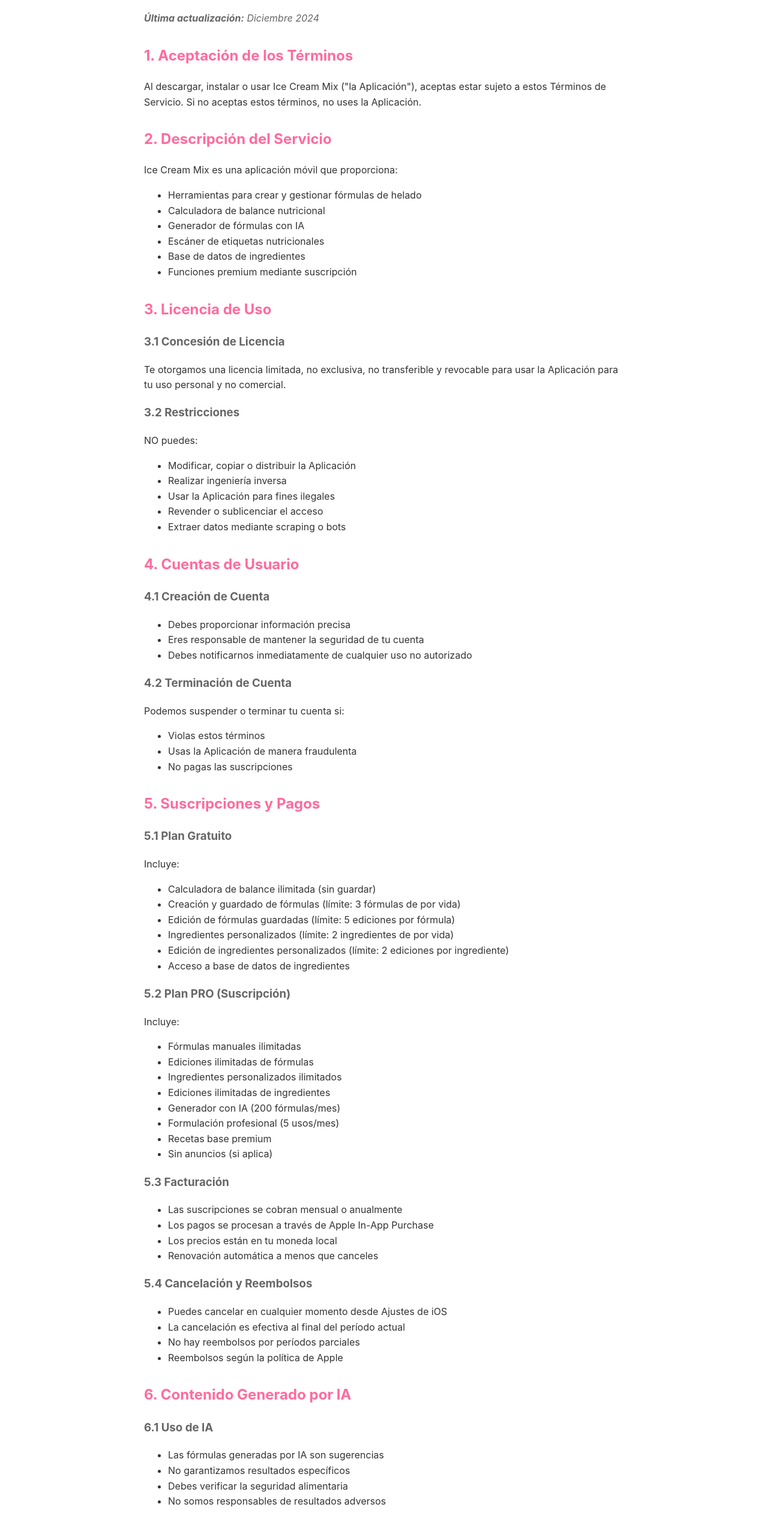
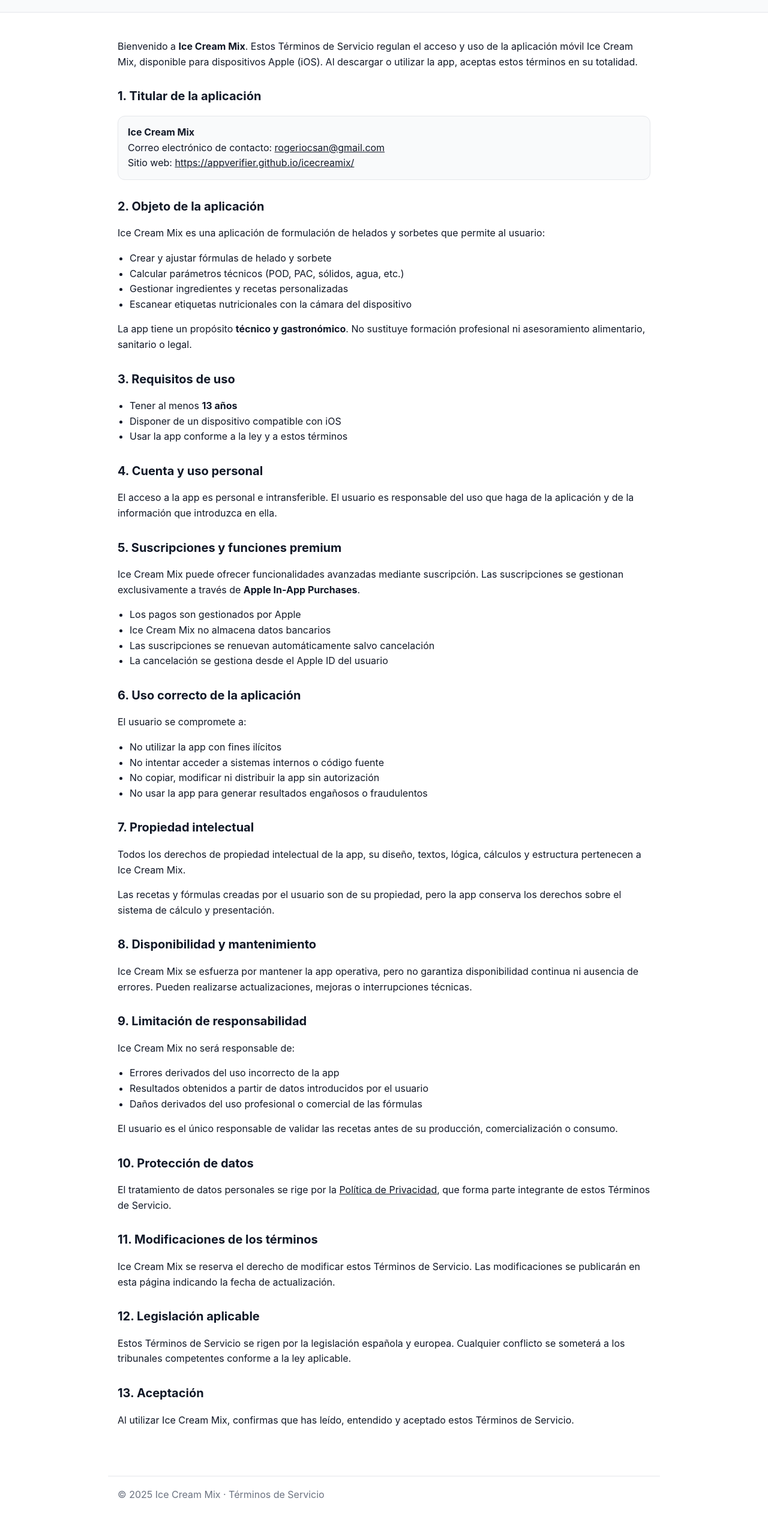
Before and after one commit to Appverifier/icecreamix, a plain HTML site: page terms-of-service.html in a window 1280 px wide. Shown: the part 109-2641 px from the top of the page at 60% size. Drawn offline with Linux system fonts and the light colour scheme.

Commit message:
Add files via upload

```diff
--- a/terms-of-service.html
+++ b/terms-of-service.html
@@ -1,264 +1,241 @@
-<!DOCTYPE html>
+<!doctype html>
 <html lang="es">
 
 <head>
-    <meta charset="UTF-8">
-    <meta name="viewport" content="width=device-width, initial-scale=1.0">
-    <title>Términos de Servicio - Ice Cream Mix</title>
+    <meta charset="utf-8" />
+    <meta name="viewport" content="width=device-width,initial-scale=1" />
+    <title>Términos de Servicio – Ice Cream Mix</title>
+    <meta name="description" content="Términos de Servicio de Ice Cream Mix (iOS). Última actualización: 22/12/2025." />
     <style>
+        :root {
+            --bg: #ffffff;
+            --fg: #111827;
+            --muted: #6b7280;
+            --card: #f9fafb;
+            --border: #e5e7eb;
+            --accent: #111827;
+        }
+
+        * {
+            box-sizing: border-box
+        }
+
         body {
-            font-family: -apple-system, BlinkMacSystemFont, 'Segoe UI', Roboto, Oxygen, Ubuntu, Cantarell, sans-serif;
-            line-height: 1.6;
-            max-width: 800px;
+            margin: 0;
+            font-family: -apple-system, BlinkMacSystemFont, "Segoe UI", Roboto, Arial, "Noto Sans", "Apple Color Emoji", "Segoe UI Emoji";
+            background: var(--bg);
+            color: var(--fg);
+            line-height: 1.6
+        }
+
+        header {
+            padding: 32px 16px;
+            border-bottom: 1px solid var(--border);
+            background: var(--card)
+        }
+
+        main {
+            max-width: 920px;
             margin: 0 auto;
-            padding: 20px;
-            color: #333;
+            padding: 28px 16px 64px
         }
 
         h1 {
-            color: #FF6B9D;
-            border-bottom: 3px solid #FF6B9D;
-            padding-bottom: 10px;
+            margin: 0 0 6px;
+            font-size: 28px;
+            line-height: 1.2
+        }
+
+        .updated {
+            margin: 0;
+            color: var(--muted)
         }
 
         h2 {
-            color: #FF6B9D;
-            margin-top: 30px;
+            margin-top: 28px;
+            font-size: 20px
         }
 
-        h3 {
-            color: #666;
+        p,
+        li {
+            font-size: 16px
         }
 
-        .update-date {
-            color: #666;
-            font-style: italic;
+        ul {
+            padding-left: 20px
         }
 
-        .placeholder {
-            background-color: #fff3cd;
-            padding: 2px 6px;
-            border-radius: 3px;
-            font-weight: bold;
+        .box {
+            border: 1px solid var(--border);
+            background: var(--card);
+            padding: 14px 16px;
+            border-radius: 12px
+        }
+
+        .note {
+            color: var(--muted);
+            font-size: 14px;
+            margin-top: 6px
         }
 
         a {
-            color: #FF6B9D;
+            color: var(--accent);
+            text-decoration: underline
+        }
+
+        footer {
+            max-width: 920px;
+            margin: 0 auto;
+            padding: 18px 16px 40px;
+            color: var(--muted);
+            border-top: 1px solid var(--border)
         }
     </style>
 </head>
 
 <body>
-    <h1>Términos de Servicio - Ice Cream Mix</h1>
-    <p class="update-date"><strong>Última actualización:</strong> Diciembre 2024</p>
+    <header>
+        <div style="max-width:920px;margin:0 auto;">
+            <h1>Términos de Servicio – Ice Cream Mix</h1>
+            <p class="updated"><strong>Última actualización:</strong> 22/12/2025</p>
+        </div>
+    </header>
 
-    <h2>1. Aceptación de los Términos</h2>
-    <p>Al descargar, instalar o usar Ice Cream Mix ("la Aplicación"), aceptas estar sujeto a estos Términos de Servicio.
-        Si no aceptas estos términos, no uses la Aplicación.</p>
+    <main>
+        <p>
+            Bienvenido a <strong>Ice Cream Mix</strong>. Estos Términos de Servicio regulan el acceso y uso
+            de la aplicación móvil Ice Cream Mix, disponible para dispositivos Apple (iOS).
+            Al descargar o utilizar la app, aceptas estos términos en su totalidad.
+        </p>
 
-    <h2>2. Descripción del Servicio</h2>
-    <p>Ice Cream Mix es una aplicación móvil que proporciona:</p>
-    <ul>
-        <li>Herramientas para crear y gestionar fórmulas de helado</li>
-        <li>Calculadora de balance nutricional</li>
-        <li>Generador de fórmulas con IA</li>
-        <li>Escáner de etiquetas nutricionales</li>
-        <li>Base de datos de ingredientes</li>
-        <li>Funciones premium mediante suscripción</li>
-    </ul>
+        <h2>1. Titular de la aplicación</h2>
+        <div class="box">
+            <p style="margin:0;">
+                <strong>Ice Cream Mix</strong><br />
+                Correo electrónico de contacto:
+                <a href="mailto:rogeriocsan@gmail.com">rogeriocsan@gmail.com</a><br />
+                Sitio web:
+                <a href="https://appverifier.github.io/icecreamix/" rel="noopener noreferrer">
+                    https://appverifier.github.io/icecreamix/
+                </a>
+            </p>
+        </div>
 
-    <h2>3. Licencia de Uso</h2>
+        <h2>2. Objeto de la aplicación</h2>
+        <p>
+            Ice Cream Mix es una aplicación de formulación de helados y sorbetes que permite al usuario:
+        </p>
+        <ul>
+            <li>Crear y ajustar fórmulas de helado y sorbete</li>
+            <li>Calcular parámetros técnicos (POD, PAC, sólidos, agua, etc.)</li>
+            <li>Gestionar ingredientes y recetas personalizadas</li>
+            <li>Escanear etiquetas nutricionales con la cámara del dispositivo</li>
+        </ul>
+        <p>
+            La app tiene un propósito <strong>técnico y gastronómico</strong>.
+            No sustituye formación profesional ni asesoramiento alimentario, sanitario o legal.
+        </p>
 
-    <h3>3.1 Concesión de Licencia</h3>
-    <p>Te otorgamos una licencia limitada, no exclusiva, no transferible y revocable para usar la Aplicación para tu uso
-        personal y no comercial.</p>
+        <h2>3. Requisitos de uso</h2>
+        <ul>
+            <li>Tener al menos <strong>13 años</strong></li>
+            <li>Disponer de un dispositivo compatible con iOS</li>
+            <li>Usar la app conforme a la ley y a estos términos</li>
+        </ul>
 
-    <h3>3.2 Restricciones</h3>
-    <p>NO puedes:</p>
-    <ul>
-        <li>Modificar, copiar o distribuir la Aplicación</li>
-        <li>Realizar ingeniería inversa</li>
-        <li>Usar la Aplicación para fines ilegales</li>
-        <li>Revender o sublicenciar el acceso</li>
-        <li>Extraer datos mediante scraping o bots</li>
-    </ul>
+        <h2>4. Cuenta y uso personal</h2>
+        <p>
+            El acceso a la app es personal e intransferible.
+            El usuario es responsable del uso que haga de la aplicación y de la información que introduzca en ella.
+        </p>
 
-    <h2>4. Cuentas de Usuario</h2>
+        <h2>5. Suscripciones y funciones premium</h2>
+        <p>
+            Ice Cream Mix puede ofrecer funcionalidades avanzadas mediante suscripción.
+            Las suscripciones se gestionan exclusivamente a través de
+            <strong>Apple In-App Purchases</strong>.
+        </p>
+        <ul>
+            <li>Los pagos son gestionados por Apple</li>
+            <li>Ice Cream Mix no almacena datos bancarios</li>
+            <li>Las suscripciones se renuevan automáticamente salvo cancelación</li>
+            <li>La cancelación se gestiona desde el Apple ID del usuario</li>
+        </ul>
 
-    <h3>4.1 Creación de Cuenta</h3>
-    <ul>
-        <li>Debes proporcionar información precisa</li>
-        <li>Eres responsable de mantener la seguridad de tu cuenta</li>
-        <li>Debes notificarnos inmediatamente de cualquier uso no autorizado</li>
-    </ul>
+        <h2>6. Uso correcto de la aplicación</h2>
+        <p>El usuario se compromete a:</p>
+        <ul>
+            <li>No utilizar la app con fines ilícitos</li>
+            <li>No intentar acceder a sistemas internos o código fuente</li>
+            <li>No copiar, modificar ni distribuir la app sin autorización</li>
+            <li>No usar la app para generar resultados engañosos o fraudulentos</li>
+        </ul>
 
-    <h3>4.2 Terminación de Cuenta</h3>
-    <p>Podemos suspender o terminar tu cuenta si:</p>
-    <ul>
-        <li>Violas estos términos</li>
-        <li>Usas la Aplicación de manera fraudulenta</li>
-        <li>No pagas las suscripciones</li>
-    </ul>
+        <h2>7. Propiedad intelectual</h2>
+        <p>
+            Todos los derechos de propiedad intelectual de la app, su diseño, textos, lógica,
+            cálculos y estructura pertenecen a Ice Cream Mix.
+        </p>
+        <p>
+            Las recetas y fórmulas creadas por el usuario son de su propiedad,
+            pero la app conserva los derechos sobre el sistema de cálculo y presentación.
+        </p>
 
-    <h2>5. Suscripciones y Pagos</h2>
+        <h2>8. Disponibilidad y mantenimiento</h2>
+        <p>
+            Ice Cream Mix se esfuerza por mantener la app operativa, pero no garantiza
+            disponibilidad continua ni ausencia de errores.
+            Pueden realizarse actualizaciones, mejoras o interrupciones técnicas.
+        </p>
 
-    <h3>5.1 Plan Gratuito</h3>
-    <p>Incluye:</p>
-    <ul>
-        <li>Calculadora de balance ilimitada (sin guardar)</li>
-        <li>Creación y guardado de fórmulas (límite: 3 fórmulas de por vida)</li>
-        <li>Edición de fórmulas guardadas (límite: 5 ediciones por fórmula)</li>
-        <li>Ingredientes personalizados (límite: 2 ingredientes de por vida)</li>
-        <li>Edición de ingredientes personalizados (límite: 2 ediciones por ingrediente)</li>
-        <li>Acceso a base de datos de ingredientes</li>
-    </ul>
-    <h3>5.2 Plan PRO (Suscripción)</h3>
-    <p>Incluye:</p>
-    <ul>
-        <li>Fórmulas manuales ilimitadas</li>
-        <li>Ediciones ilimitadas de fórmulas</li>
-        <li>Ingredientes personalizados ilimitados</li>
-        <li>Ediciones ilimitadas de ingredientes</li>
-        <li>Generador con IA (200 fórmulas/mes)</li>
-        <li>Formulación profesional (5 usos/mes)</li>
-        <li>Recetas base premium</li>
-        <li>Sin anuncios (si aplica)</li>
-    </ul>
-    <h3>5.3 Facturación</h3>
-    <ul>
-        <li>Las suscripciones se cobran mensual o anualmente</li>
-        <li>Los pagos se procesan a través de Apple In-App Purchase</li>
-        <li>Los precios están en tu moneda local</li>
-        <li>Renovación automática a menos que canceles</li>
-    </ul>
+        <h2>9. Limitación de responsabilidad</h2>
+        <p>
+            Ice Cream Mix no será responsable de:
+        </p>
+        <ul>
+            <li>Errores derivados del uso incorrecto de la app</li>
+            <li>Resultados obtenidos a partir de datos introducidos por el usuario</li>
+            <li>Daños derivados del uso profesional o comercial de las fórmulas</li>
+        </ul>
+        <p>
+            El usuario es el único responsable de validar las recetas antes de su producción,
+            comercialización o consumo.
+        </p>
 
-    <h3>5.4 Cancelación y Reembolsos</h3>
-    <ul>
-        <li>Puedes cancelar en cualquier momento desde Ajustes de iOS</li>
-        <li>La cancelación es efectiva al final del período actual</li>
-        <li>No hay reembolsos por períodos parciales</li>
-        <li>Reembolsos según la política de Apple</li>
-    </ul>
+        <h2>10. Protección de datos</h2>
+        <p>
+            El tratamiento de datos personales se rige por la
+            <a href="privacy-policy.html">Política de Privacidad</a>,
+            que forma parte integrante de estos Términos de Servicio.
+        </p>
 
-    <h2>6. Contenido Generado por IA</h2>
+        <h2>11. Modificaciones de los términos</h2>
+        <p>
+            Ice Cream Mix se reserva el derecho de modificar estos Términos de Servicio.
+            Las modificaciones se publicarán en esta página indicando la fecha de actualización.
+        </p>
 
-    <h3>6.1 Uso de IA</h3>
-    <ul>
-        <li>Las fórmulas generadas por IA son sugerencias</li>
-        <li>No garantizamos resultados específicos</li>
-        <li>Debes verificar la seguridad alimentaria</li>
-        <li>No somos responsables de resultados adversos</li>
-    </ul>
+        <h2>12. Legislación aplicable</h2>
+        <p>
+            Estos Términos de Servicio se rigen por la legislación española y europea.
+            Cualquier conflicto se someterá a los tribunales competentes conforme a la ley aplicable.
+        </p>
 
-    <h3>6.2 Limitaciones</h3>
-    <ul>
-        <li>La IA puede cometer errores</li>
-        <li>Las fórmulas deben ser revisadas por profesionales</li>
-        <li>No sustituye el conocimiento profesional de heladería</li>
-    </ul>
+        <h2>13. Aceptación</h2>
+        <p>
+            Al utilizar Ice Cream Mix, confirmas que has leído, entendido y aceptado
+            estos Términos de Servicio.
+        </p>
+    </main>
 
-    <h2>7. Propiedad Intelectual</h2>
-
-    <h3>7.1 Nuestra Propiedad</h3>
-    <p>La Aplicación, diseño, código, contenido y marca son propiedad nuestra y están protegidos por derechos de autor.
-    </p>
-
-    <h3>7.2 Tu Contenido</h3>
-    <ul>
-        <li>Mantienes los derechos sobre tus fórmulas</li>
-        <li>Nos otorgas licencia para almacenar y procesar tus datos</li>
-        <li>Podemos usar datos agregados y anónimos para mejorar el servicio</li>
-    </ul>
-
-    <h2>8. Descargo de Responsabilidad</h2>
-
-    <h3>8.1 "TAL CUAL"</h3>
-    <p>La Aplicación se proporciona "tal cual" sin garantías de ningún tipo.</p>
-
-    <h3>8.2 Seguridad Alimentaria</h3>
-    <ul>
-        <li>No garantizamos la seguridad de las fórmulas generadas</li>
-        <li>Eres responsable de verificar ingredientes y proporciones</li>
-        <li>Consulta con profesionales antes de producción comercial</li>
-    </ul>
-
-    <h3>8.3 Disponibilidad</h3>
-    <ul>
-        <li>No garantizamos disponibilidad 100%</li>
-        <li>Podemos realizar mantenimiento sin previo aviso</li>
-        <li>Podemos modificar o discontinuar funciones</li>
-    </ul>
-
-    <h2>9. Limitación de Responsabilidad</h2>
-    <p>En la máxima medida permitida por ley:</p>
-    <ul>
-        <li>No somos responsables de daños indirectos o consecuentes</li>
-        <li>Nuestra responsabilidad máxima es el monto pagado en los últimos 12 meses</li>
-        <li>No somos responsables de pérdida de datos o beneficios</li>
-    </ul>
-
-    <h2>10. Indemnización</h2>
-    <p>Aceptas indemnizarnos de cualquier reclamación derivada de:</p>
-    <ul>
-        <li>Tu uso de la Aplicación</li>
-        <li>Violación de estos términos</li>
-        <li>Violación de derechos de terceros</li>
-    </ul>
-
-    <h2>11. Modificaciones</h2>
-    <p>Podemos modificar estos términos en cualquier momento:</p>
-    <ul>
-        <li>Te notificaremos de cambios significativos</li>
-        <li>El uso continuado constituye aceptación</li>
-        <li>Si no aceptas, deja de usar la Aplicación</li>
-    </ul>
-
-    <h2>12. Terminación</h2>
-    <p>Podemos terminar tu acceso inmediatamente si:</p>
-    <ul>
-        <li>Violas estos términos</li>
-        <li>Usas la Aplicación de manera fraudulenta</li>
-        <li>Por cualquier razón, con o sin causa</li>
-    </ul>
-
-    <h2>13. Ley Aplicable</h2>
-    <p>Estos términos se rigen por las leyes de España.</p>
-
-    <h2>14. Resolución de Disputas</h2>
-    <p>Cualquier disputa se resolverá mediante:</p>
-    <ul>
-        <li>Negociación de buena fe</li>
-        <li>Mediación (si es necesario)</li>
-        <li>Arbitraje vinculante (si aplica en tu jurisdicción)</li>
-    </ul>
-
-    <h2>15. Varios</h2>
-
-    <h3>15.1 Acuerdo Completo</h3>
-    <p>Estos términos constituyen el acuerdo completo entre tú y nosotros.</p>
-
-    <h3>15.2 Divisibilidad</h3>
-    <p>Si alguna disposición es inválida, las demás permanecen en vigor.</p>
-
-    <h3>15.3 Renuncia</h3>
-    <p>La falta de ejercicio de un derecho no constituye renuncia.</p>
-
-    <h2>16. Contacto</h2>
-    <p>Para preguntas sobre estos términos:</p>
-    <p><strong>Email:</strong> <span class="placeholder">rogeriocsan@gmail.com</span></p>
-    <p><strong>Sitio web:</strong> <a
-            href="https://appverifier.github.io/icecreamix/">https://appverifier.github.io/icecreamix/</a></p>
-
-    <hr style="margin: 40px 0;">
-    <p style="text-align: center; font-weight: bold;">
-        Al usar Ice Cream Mix, confirmas que has leído, entendido y aceptado estos Términos de Servicio.
-    </p>
-
-    <hr style="margin: 40px 0; border: none; border-top: 1px solid #ddd;">
-    <p style="text-align: center; color: #666; font-size: 14px;">
-        <a href="index.html">Volver al inicio</a> |
-        <a href="privacy-policy.html">Política de Privacidad</a>
-    </p>
+    <footer>
+        <div>
+            © <span id="year"></span> Ice Cream Mix · Términos de Servicio
+        </div>
+        <script>
+            document.getElementById("year").textContent = new Date().getFullYear();
+        </script>
+    </footer>
 </body>
 
 </html>
```
